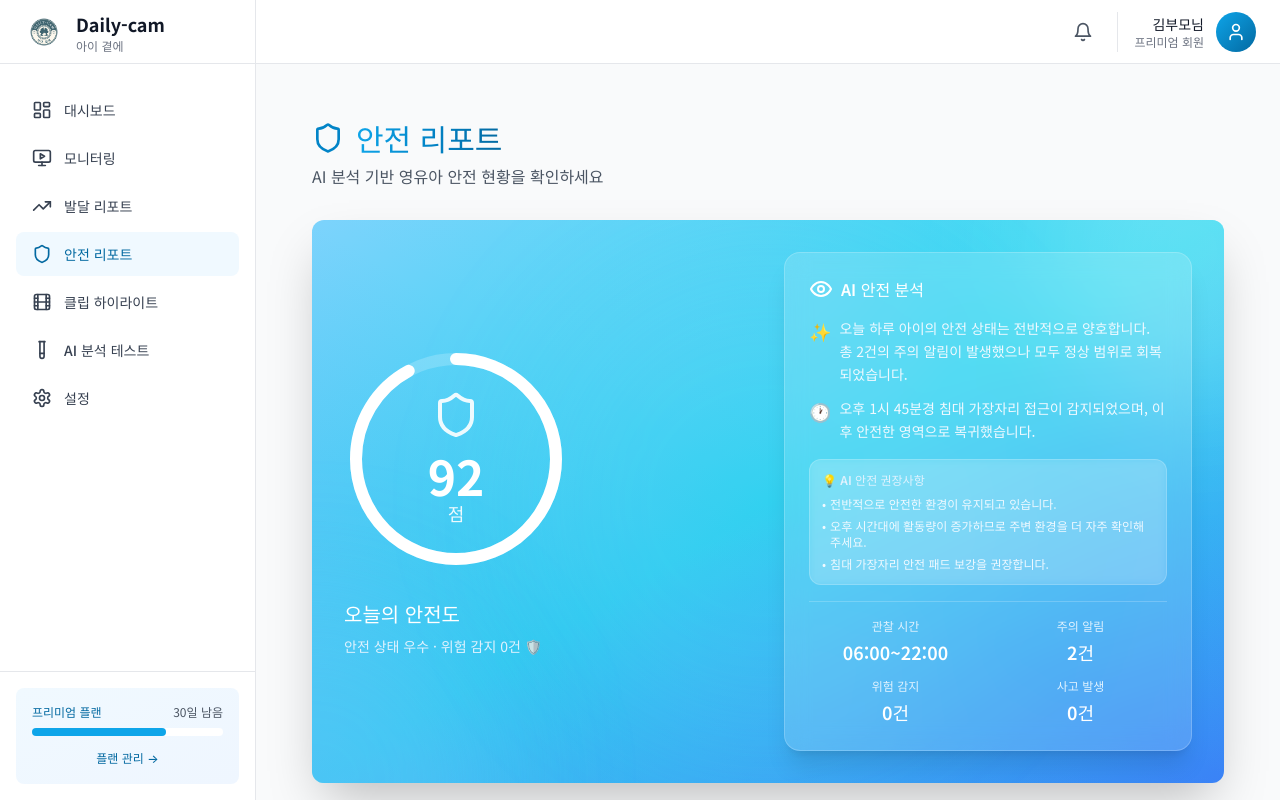
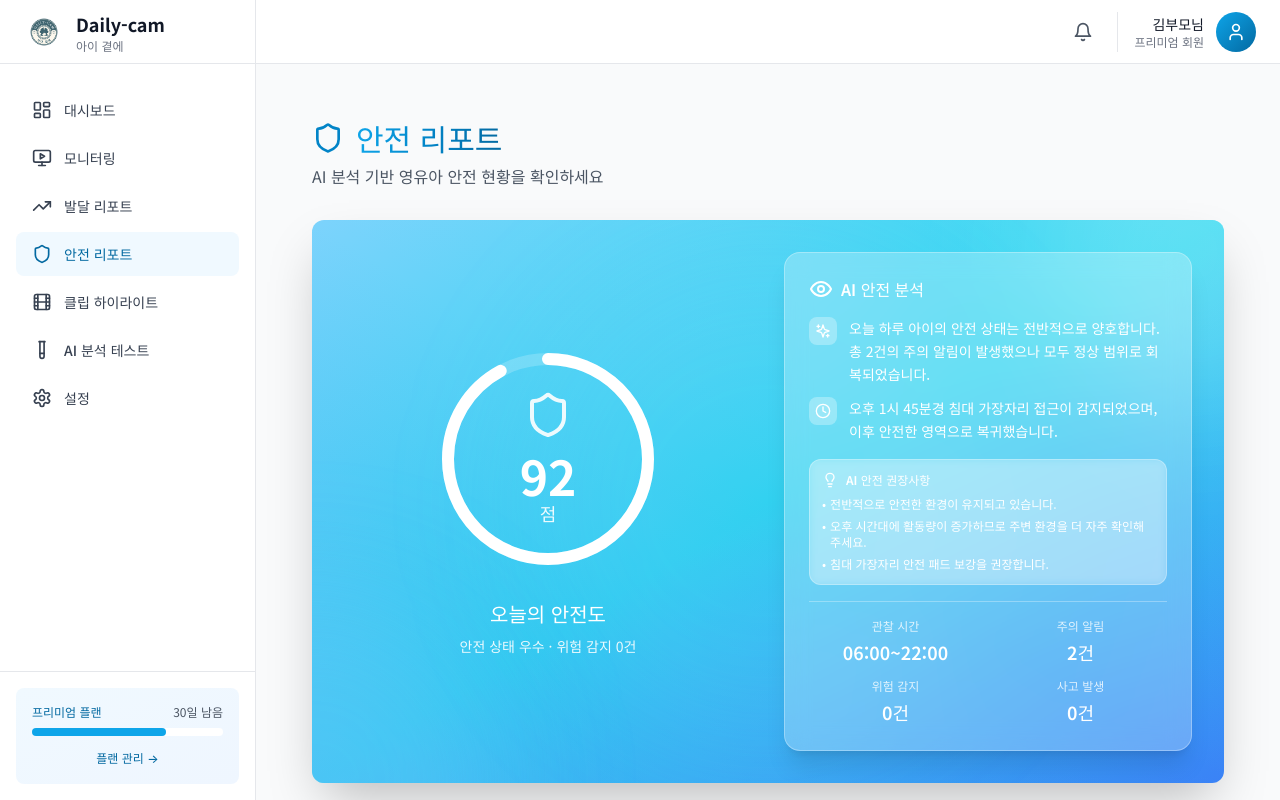
Before and after one commit to dailycam/dailycam, a React (Vite) app in the folder frontend/: page /safety-report in a window 1280 px wide. Built offline with nearby package versions, Linux system fonts and the light colour scheme; no server answers.

Commit message:
프런트/백엔드 병합

```diff
--- a/frontend/package.json
+++ b/frontend/package.json
@@ -14,6 +14,7 @@
     "clsx": "^2.0.0",
     "date-fns": "^2.30.0",
     "lucide-react": "^0.294.0",
+    "motion": "^12.23.24",
     "openai": "^4.20.0",
     "react": "^18.2.0",
     "react-dom": "^18.2.0",
--- a/frontend/src/pages/Dashboard.tsx
+++ b/frontend/src/pages/Dashboard.tsx
@@ -413,12 +413,12 @@ export default function Dashboard() {
 
   // 시간 구간 생성 (테이블용 - 하루일 때만 사용)
   const timeRanges = timeRange === 'day' ? [
-    { start: 0, end: 3, label: '00시~03시' },
     { start: 4, end: 7, label: '04시~07시' },
     { start: 8, end: 11, label: '08시~11시' },
     { start: 12, end: 15, label: '12시~15시' },
     { start: 16, end: 19, label: '16시~19시' },
     { start: 20, end: 23, label: '20시~23시' },
+    { start: 0, end: 3, label: '00시~03시' },
   ] : []
 
   const stats = [
@@ -608,8 +608,7 @@ export default function Dashboard() {
               <div className="flex items-center gap-2 bg-gray-100 rounded-lg p-1">
                 <button
                   onClick={() => setTimeRange('day')}
-                  className={`px-4 py-2 rounded-md text-sm font-medium transition-colors ${
-                    timeRange === 'day'
+                  className={`px-4 py-2 rounded-md text-sm font-medium transition-colors ${timeRange === 'day'
                       ? 'bg-white text-primary-600 shadow-sm'
                       : 'text-gray-600 hover:text-gray-900'
                     }`}
@@ -618,8 +617,7 @@ export default function Dashboard() {
                 </button>
                 <button
                   onClick={() => setTimeRange('week')}
-                  className={`px-4 py-2 rounded-md text-sm font-medium transition-colors ${
-                    timeRange === 'week'
+                  className={`px-4 py-2 rounded-md text-sm font-medium transition-colors ${timeRange === 'week'
                       ? 'bg-white text-primary-600 shadow-sm'
                       : 'text-gray-600 hover:text-gray-900'
                     }`}
@@ -628,8 +626,7 @@ export default function Dashboard() {
                 </button>
                 <button
                   onClick={() => setTimeRange('month')}
-                  className={`px-4 py-2 rounded-md text-sm font-medium transition-colors ${
-                    timeRange === 'month'
+                  className={`px-4 py-2 rounded-md text-sm font-medium transition-colors ${timeRange === 'month'
                       ? 'bg-white text-primary-600 shadow-sm'
                       : 'text-gray-600 hover:text-gray-900'
                     }`}
@@ -638,8 +635,7 @@ export default function Dashboard() {
                 </button>
                 <button
                   onClick={() => setTimeRange('year')}
-                  className={`px-4 py-2 rounded-md text-sm font-medium transition-colors ${
-                    timeRange === 'year'
+                  className={`px-4 py-2 rounded-md text-sm font-medium transition-colors ${timeRange === 'year'
                       ? 'bg-white text-primary-600 shadow-sm'
                       : 'text-gray-600 hover:text-gray-900'
                     }`}
@@ -703,12 +699,12 @@ export default function Dashboard() {
               <AreaChart data={chartData} margin={{ top: 10, right: 10, left: 0, bottom: timeRange === 'year' ? 40 : 60 }}>
                 <defs>
                   <linearGradient id="colorSafetyDaily" x1="0" y1="0" x2="0" y2="1">
-                    <stop offset="5%" stopColor="#0284c7" stopOpacity={0.3}/>
-                    <stop offset="95%" stopColor="#0284c7" stopOpacity={0}/>
+                    <stop offset="5%" stopColor="#0284c7" stopOpacity={0.3} />
+                    <stop offset="95%" stopColor="#0284c7" stopOpacity={0} />
                   </linearGradient>
                   <linearGradient id="colorDevelopmentDaily" x1="0" y1="0" x2="0" y2="1">
-                    <stop offset="5%" stopColor="#0ea5e9" stopOpacity={0.3}/>
-                    <stop offset="95%" stopColor="#0ea5e9" stopOpacity={0}/>
+                    <stop offset="5%" stopColor="#0ea5e9" stopOpacity={0.3} />
+                    <stop offset="95%" stopColor="#0ea5e9" stopOpacity={0} />
                   </linearGradient>
                 </defs>
                 <CartesianGrid strokeDasharray="3 3" stroke="#f0f0f0" />
--- a/frontend/src/pages/DevelopmentReport.tsx
+++ b/frontend/src/pages/DevelopmentReport.tsx
@@ -8,6 +8,13 @@ import {
   TrendingUp,
   Download,
   Calendar as CalendarIcon,
+  Eye,
+  Activity,
+  Music,
+  Hand,
+  Target,
+  Star,
+  MessageCircle,
 } from 'lucide-react'
 import {
   RadarChart,
@@ -53,7 +60,7 @@ export default function DevelopmentReport() {
     {
       title: '까꿍 놀이',
       category: '인지 발달',
-      icon: '👀',
+      icon: 'Eye',
       description: '대상 영속성 개념을 발달시키는 데 도움이 됩니다.',
       duration: '10-15분',
       benefit: '인지 능력 향상',
@@ -62,7 +69,7 @@ export default function DevelopmentReport() {
     {
       title: '배밀이 연습',
       category: '운동 발달',
-      icon: '🤸',
+      icon: 'Activity',
       description: '좋아하는 장난감을 앞에 두고 손을 뻗게 유도하세요.',
       duration: '15-20분',
       benefit: '대근육 발달',
@@ -71,7 +78,7 @@ export default function DevelopmentReport() {
     {
       title: '노래 부르기',
       category: '언어 발달',
-      icon: '🎵',
+      icon: 'Music',
       description: '다양한 동요와 자장가를 들려주세요.',
       duration: '5-10분',
       benefit: '언어 자극',
@@ -80,7 +87,7 @@ export default function DevelopmentReport() {
     {
       title: '촉각 놀이',
       category: '감각 발달',
-      icon: '✋',
+      icon: 'Hand',
       description: '다양한 질감의 천이나 장난감을 만지게 해주세요.',
       duration: '10분',
       benefit: '감각 발달',
@@ -136,21 +143,27 @@ export default function DevelopmentReport() {
                 <h2 className="text-primary-900 text-xl font-semibold">오늘의 발달 요약</h2>
               </div>
               <div className="space-y-3 text-sm text-gray-700 leading-relaxed mb-6">
-                <p className="flex items-start gap-2">
-                  <span className="text-xl">🎯</span>
+                <p className="flex items-start gap-3">
+                  <div className="w-8 h-8 rounded-lg bg-primary-100 flex items-center justify-center flex-shrink-0">
+                    <Target className="w-5 h-5 text-primary-600" />
+                  </div>
                   <span>
                     오늘 아이는 총 <span className="text-primary-600 font-semibold">79건</span>의 발달 행동이 관찰되었으며, 특히 운동 발달 영역에서 활발한 움직임을 보였습니다.
                   </span>
                 </p>
-                <p className="flex items-start gap-2">
-                  <span className="text-xl">🌟</span>
+                <p className="flex items-start gap-3">
+                  <div className="w-8 h-8 rounded-lg bg-amber-100 flex items-center justify-center flex-shrink-0">
+                    <Star className="w-5 h-5 text-amber-600" />
+                  </div>
                   <span>
                     오전 9시경 시각 추적 능력이 눈에 띄게 향상되었고, 오후 3시에는 배밀이 자세로 약{' '}
                     <span className="text-primary-600 font-semibold">2미터 이동</span>하는 모습이 포착되었습니다. 이는 대근육 발달의 중요한 이정표입니다.
                   </span>
                 </p>
-                <p className="flex items-start gap-2">
-                  <span className="text-xl">💬</span>
+                <p className="flex items-start gap-3">
+                  <div className="w-8 h-8 rounded-lg bg-cyan-100 flex items-center justify-center flex-shrink-0">
+                    <MessageCircle className="w-5 h-5 text-cyan-600" />
+                  </div>
                   <span>
                     언어 발달에서도 다양한 음절의 옹알이가 18회 관찰되어 지난주 대비{' '}
                     <span className="text-primary-600 font-semibold">20% 증가</span>했습니다. 전반적으로 또래 평균보다 우수한 발달을 보이고 있습니다.
@@ -159,7 +172,10 @@ export default function DevelopmentReport() {
               </div>
 
               <div className="bg-white/70 backdrop-blur-sm rounded-2xl p-4 border border-primary-100">
-                <p className="text-xs text-primary-600 mb-2 font-semibold">💡 AI 발달 인사이트</p>
+                <div className="flex items-center gap-2 mb-2">
+                  <Lightbulb className="w-4 h-4 text-primary-600" />
+                  <p className="text-xs text-primary-600 font-semibold">AI 발달 인사이트</p>
+                </div>
                 <div className="grid grid-cols-1 md:grid-cols-2 gap-2 text-xs text-gray-700">
                   <p className="flex items-start gap-1">
                     <span>•</span>
@@ -334,7 +350,22 @@ export default function DevelopmentReport() {
             <h3 className="text-lg font-semibold">AI 추천 발달 촉진 놀이</h3>
           </div>
           <div className="grid grid-cols-1 md:grid-cols-2 gap-4">
-            {recommendedActivities.map((activity, index) => (
+            {recommendedActivities.map((activity, index) => {
+              // 아이콘 이름에 따라 컴포넌트 선택
+              const IconComponent =
+                activity.icon === 'Eye' ? Eye :
+                  activity.icon === 'Activity' ? Activity :
+                    activity.icon === 'Music' ? Music :
+                      activity.icon === 'Hand' ? Hand : Eye
+
+              // 배경에 맞는 아이콘 색상 선택
+              const iconColor =
+                activity.icon === 'Eye' ? 'text-orange-600' :
+                  activity.icon === 'Activity' ? 'text-green-600' :
+                    activity.icon === 'Music' ? 'text-blue-600' :
+                      activity.icon === 'Hand' ? 'text-cyan-600' : 'text-gray-700'
+
+              return (
                 <motion.div
                   key={index}
                   initial={{ opacity: 0, y: 20 }}
@@ -343,7 +374,9 @@ export default function DevelopmentReport() {
                   className={`p-5 bg-gradient-to-br ${activity.gradient} rounded-2xl border-0 shadow-md hover:shadow-lg transition-all hover:-translate-y-1`}
                 >
                   <div className="flex items-start gap-3">
-                  <div className="text-4xl">{activity.icon}</div>
+                    <div className="w-10 h-10 rounded-xl bg-white/60 backdrop-blur-sm flex items-center justify-center shadow-sm">
+                      <IconComponent className={`w-6 h-6 ${iconColor}`} />
+                    </div>
                     <div className="flex-1">
                       <div className="flex items-center justify-between mb-2">
                         <h4 className="text-gray-800 font-semibold">{activity.title}</h4>
@@ -359,7 +392,8 @@ export default function DevelopmentReport() {
                     </div>
                   </div>
                 </motion.div>
-            ))}
+              )
+            })}
           </div>
         </div>
       </motion.div>
--- a/frontend/src/pages/SafetyReport.tsx
+++ b/frontend/src/pages/SafetyReport.tsx
@@ -6,6 +6,11 @@ import {
   Clock,
   Eye,
   CheckSquare,
+  Zap,
+  Bed,
+  Blocks,
+  Sparkles,
+  Lightbulb,
 } from 'lucide-react'
 import {
   LineChart,
@@ -86,7 +91,7 @@ export default function SafetyReport() {
   const safetyChecklist = [
     {
       title: '모서리 가드 설치',
-      icon: '🛡️',
+      icon: 'Shield',
       description: '아이가 가구를 잡고 서기 시작했습니다. 뾰족한 모서리에 가드를 설치해주세요.',
       priority: 'high',
       gradient: 'from-pink-50 to-rose-50',
@@ -94,7 +99,7 @@ export default function SafetyReport() {
     },
     {
       title: '전기 콘센트 안전 장치',
-      icon: '⚡',
+      icon: 'Zap',
       description: '전기 콘센트에 안전 장치가 설치돼있는지 확인해주세요.',
       priority: 'high',
       gradient: 'from-amber-50 to-orange-50',
@@ -102,7 +107,7 @@ export default function SafetyReport() {
     },
     {
       title: '침대 낙상 방지',
-      icon: '🛏️',
+      icon: 'Bed',
       description: '침대 가장자리 안전 패드가 제대로 고정되어 있는지 확인하세요.',
       priority: 'medium',
       gradient: 'from-yellow-50 to-amber-50',
@@ -110,7 +115,7 @@ export default function SafetyReport() {
     },
     {
       title: '작은 물건 정리',
-      icon: '🧸',
+      icon: 'Blocks',
       description: '아이가 삼킬 수 있는 작은 물건들을 손이 닿지 않는 곳에 보관하세요.',
       priority: 'medium',
       gradient: 'from-emerald-50 to-teal-50',
@@ -171,7 +176,7 @@ export default function SafetyReport() {
 
           <div className="relative grid grid-cols-1 lg:grid-cols-2 gap-8 items-center">
             {/* 왼쪽: 안전도 스코어 */}
-            <div className="text-center lg:text-left">
+            <div className="text-center">
               <motion.div initial={{ scale: 0.8, opacity: 0 }} animate={{ scale: 1, opacity: 1 }} transition={{ duration: 0.8, delay: 0.3 }} className="inline-block">
                 <div className="relative inline-flex items-center justify-center">
                   <svg className="w-56 h-56 -rotate-90">
@@ -203,30 +208,37 @@ export default function SafetyReport() {
 
               <motion.div initial={{ opacity: 0 }} animate={{ opacity: 1 }} transition={{ delay: 0.9 }} className="mt-6">
                 <h2 className="text-white mb-2 text-xl font-semibold">오늘의 안전도</h2>
-                <p className="text-primary-100 text-sm">안전 상태 우수 · 위험 감지 0건 🛡️</p>
+                <p className="text-white/90 text-sm">안전 상태 우수 · 위험 감지 0건</p>
               </motion.div>
             </div>
 
             {/* 오른쪽: AI 요약 */}
-            <motion.div initial={{ opacity: 0, x: 20 }} animate={{ opacity: 1, x: 0 }} transition={{ duration: 0.6, delay: 0.5 }} className="bg-white/15 backdrop-blur-md rounded-2xl p-6 border border-white/20 shadow-xl">
+            <motion.div initial={{ opacity: 0, x: 20 }} animate={{ opacity: 1, x: 0 }} transition={{ duration: 0.6, delay: 0.5 }} className="bg-white/25 backdrop-blur-md rounded-2xl p-6 border border-white/30 shadow-xl">
               <div className="flex items-center gap-2 mb-4">
-                <Eye className="w-6 h-6" />
+                <Eye className="w-6 h-6 text-white" />
                 <h3 className="text-white font-semibold">AI 안전 분석</h3>
               </div>
-              <div className="space-y-3 text-sm text-primary-50 leading-relaxed mb-4">
-                <p className="flex items-start gap-2">
-                  <span className="text-lg">✨</span>
+              <div className="space-y-3 text-sm text-white leading-relaxed mb-4">
+                <p className="flex items-start gap-3">
+                  <div className="w-7 h-7 rounded-lg bg-white/30 flex items-center justify-center flex-shrink-0">
+                    <Sparkles className="w-4 h-4 text-white" />
+                  </div>
                   <span>오늘 하루 아이의 안전 상태는 전반적으로 양호합니다. 총 2건의 주의 알림이 발생했으나 모두 정상 범위로 회복되었습니다.</span>
                 </p>
-                <p className="flex items-start gap-2">
-                  <span className="text-lg">🕐</span>
+                <p className="flex items-start gap-3">
+                  <div className="w-7 h-7 rounded-lg bg-white/30 flex items-center justify-center flex-shrink-0">
+                    <Clock className="w-4 h-4 text-white" />
+                  </div>
                   <span>오후 1시 45분경 침대 가장자리 접근이 감지되었으며, 이후 안전한 영역으로 복귀했습니다.</span>
                 </p>
               </div>
 
-              <div className="bg-white/10 backdrop-blur-sm rounded-xl p-3 border border-white/20 mb-4">
-                <p className="text-xs text-primary-100 mb-2 font-semibold">💡 AI 안전 권장사항</p>
-                <div className="space-y-1.5 text-xs text-primary-50">
+              <div className="bg-white/20 backdrop-blur-sm rounded-xl p-3 border border-white/30 mb-4">
+                <div className="flex items-center gap-2 mb-2">
+                  <Lightbulb className="w-4 h-4 text-white" />
+                  <p className="text-xs text-white font-semibold">AI 안전 권장사항</p>
+                </div>
+                <div className="space-y-1.5 text-xs text-white">
                   <p className="flex items-start gap-1">
                     <span>•</span>
                     <span>전반적으로 안전한 환경이 유지되고 있습니다.</span>
@@ -242,21 +254,21 @@ export default function SafetyReport() {
                 </div>
               </div>
 
-              <div className="grid grid-cols-2 gap-3 pt-4 border-t border-white/20">
+              <div className="grid grid-cols-2 gap-3 pt-4 border-t border-white/30">
                 <div className="text-center">
-                  <p className="text-xs text-primary-100 mb-1">관찰 시간</p>
+                  <p className="text-xs text-white/80 mb-1">관찰 시간</p>
                   <p className="text-white text-lg font-semibold">06:00~22:00</p>
                 </div>
                 <div className="text-center">
-                  <p className="text-xs text-primary-100 mb-1">주의 알림</p>
+                  <p className="text-xs text-white/80 mb-1">주의 알림</p>
                   <p className="text-white text-lg font-semibold">2건</p>
                 </div>
                 <div className="text-center">
-                  <p className="text-xs text-primary-100 mb-1">위험 감지</p>
+                  <p className="text-xs text-white/80 mb-1">위험 감지</p>
                   <p className="text-white text-lg font-semibold">0건</p>
                 </div>
                 <div className="text-center">
-                  <p className="text-xs text-primary-100 mb-1">사고 발생</p>
+                  <p className="text-xs text-white/80 mb-1">사고 발생</p>
                   <p className="text-white text-lg font-semibold">0건</p>
                 </div>
               </div>
@@ -414,24 +426,19 @@ export default function SafetyReport() {
               </ResponsiveContainer>
             </div>
 
-            <div className="grid grid-cols-3 gap-3 mt-4">
-              {incidentTypeData.map((item, index) => {
-                const total = incidentTypeData.reduce((sum, d) => sum + d.value, 0)
-                const percentage = ((item.value / total) * 100).toFixed(0)
-                return (
+            <div className="flex flex-wrap items-center gap-3 mt-4">
+              {incidentTypeData.map((item, index) => (
                 <motion.div
                   key={item.name}
                   initial={{ opacity: 0, x: -20 }}
                   animate={{ opacity: 1, x: 0 }}
                   transition={{ delay: 0.5 + index * 0.05 }}
-                    className="flex items-center gap-2 text-xs"
+                  className="flex items-center gap-1.5 text-xs"
                 >
                   <div className="w-3 h-3 rounded-full shadow-sm flex-shrink-0" style={{ backgroundColor: item.color }} />
-                    <span className="text-gray-700 flex-1 truncate">{item.name}</span>
-                    <span className="text-gray-900 px-2 py-0.5 bg-white rounded-lg shadow-sm font-semibold whitespace-nowrap">{item.count}건 ({percentage}%)</span>
+                  <span className="text-gray-700">{item.name} ({item.count}건)</span>
                 </motion.div>
-                )
-              })}
+              ))}
             </div>
           </div>
         </motion.div>
@@ -445,7 +452,22 @@ export default function SafetyReport() {
             <h3 className="text-lg font-semibold">오늘의 안전 체크리스트</h3>
           </div>
           <div className="grid grid-cols-1 md:grid-cols-2 gap-4">
-            {safetyChecklist.map((item, index) => (
+            {safetyChecklist.map((item, index) => {
+              // 아이콘 이름에 따라 컴포넌트 선택
+              const IconComponent =
+                item.icon === 'Shield' ? Shield :
+                  item.icon === 'Zap' ? Zap :
+                    item.icon === 'Bed' ? Bed :
+                      item.icon === 'Blocks' ? Blocks : Shield
+
+              // 배경에 맞는 아이콘 색상 선택
+              const iconColor =
+                item.icon === 'Shield' ? 'text-rose-600' :
+                  item.icon === 'Zap' ? 'text-orange-600' :
+                    item.icon === 'Bed' ? 'text-amber-600' :
+                      item.icon === 'Blocks' ? 'text-teal-600' : 'text-gray-700'
+
+              return (
                 <motion.div
                   key={index}
                   initial={{ opacity: 0, y: 20 }}
@@ -454,7 +476,9 @@ export default function SafetyReport() {
                   className={`p-5 bg-gradient-to-br ${item.gradient} rounded-2xl border-0 shadow-md hover:shadow-lg transition-all hover:-translate-y-1`}
                 >
                   <div className="flex items-start gap-3">
-                  <div className="text-4xl">{item.icon}</div>
+                    <div className="w-10 h-10 rounded-xl bg-white/60 backdrop-blur-sm flex items-center justify-center shadow-sm">
+                      <IconComponent className={`w-6 h-6 ${iconColor}`} />
+                    </div>
                     <div className="flex-1">
                       <div className="flex items-center justify-between mb-2">
                         <h4 className="text-gray-800 font-semibold">{item.title}</h4>
@@ -475,7 +499,8 @@ export default function SafetyReport() {
                     </div>
                   </div>
                 </motion.div>
-            ))}
+              )
+            })}
           </div>
         </div>
       </motion.div>
```
Also changed, not shown: 1 other file (tests, documents, lock files or other folders). Lines whose indentation alone changed are shown as unchanged.
